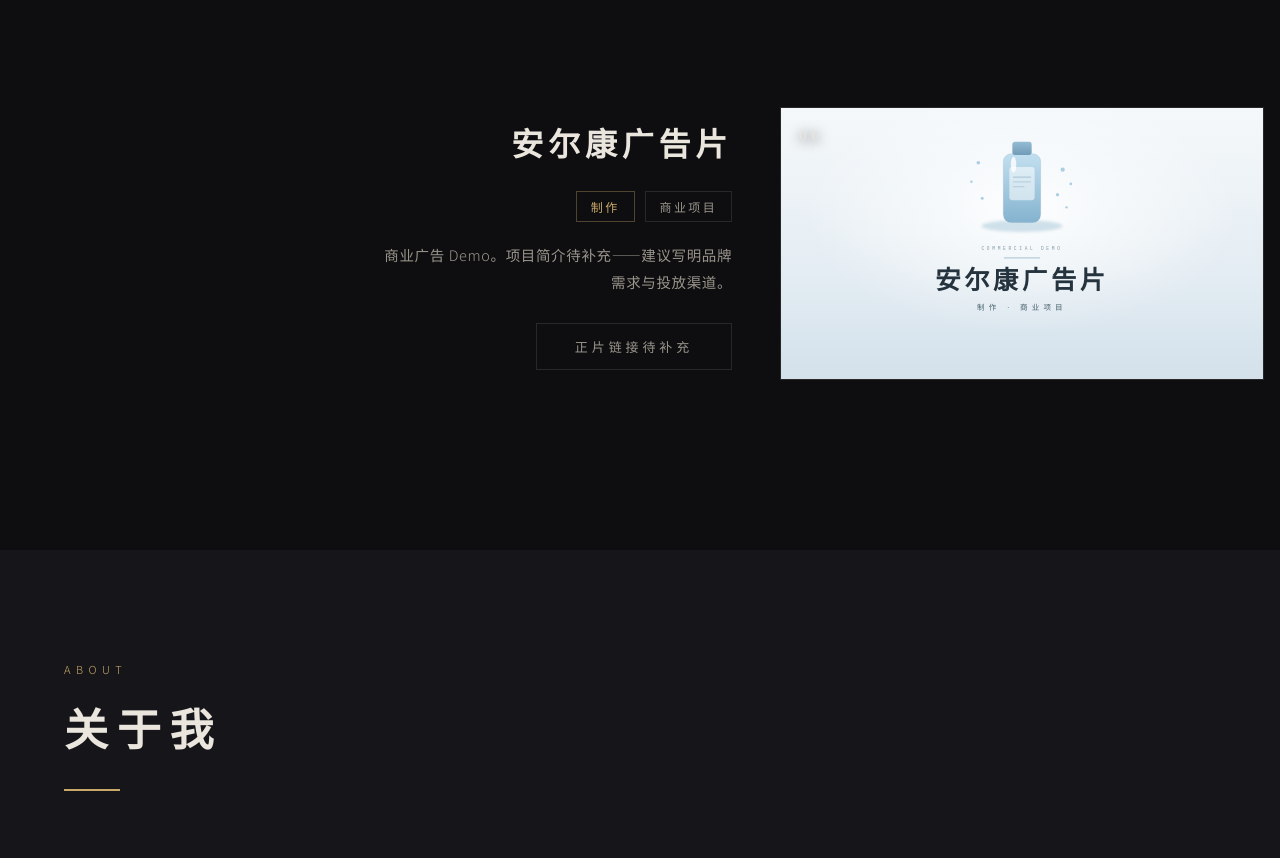
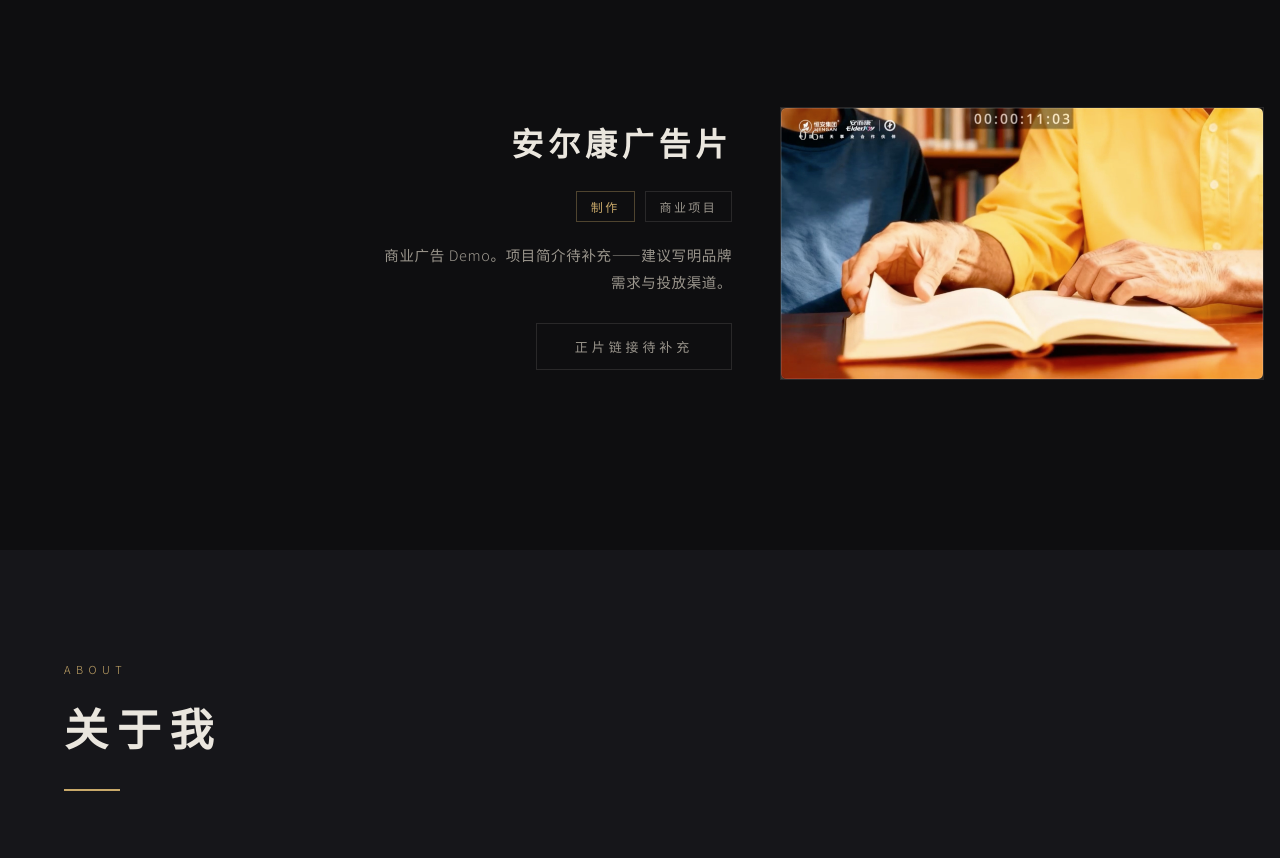
Before and after one commit to johannxu71-prog/portfolio, a plain HTML site: page index.html in a window 1280 px wide. Shown: the part 3230-4088 px from the top of the page. Drawn offline with Linux system fonts and the light colour scheme.

Commit message:
安尔康广告片封面换真实剧照

```diff
--- a/index.html
+++ b/index.html
@@ -133,7 +133,7 @@
       <!-- 作品 6：安尔康广告片 -->
       <article class="work work-reverse fade-in">
         <div class="work-poster">
-          <img src="images/cover-anerkang.svg" alt="安尔康广告片概念海报" loading="lazy">
+          <img src="images/cover-anerkang.jpg" alt="安尔康广告片剧照" loading="lazy">
           <span class="work-index">06</span>
         </div>
         <div class="work-info">
```
